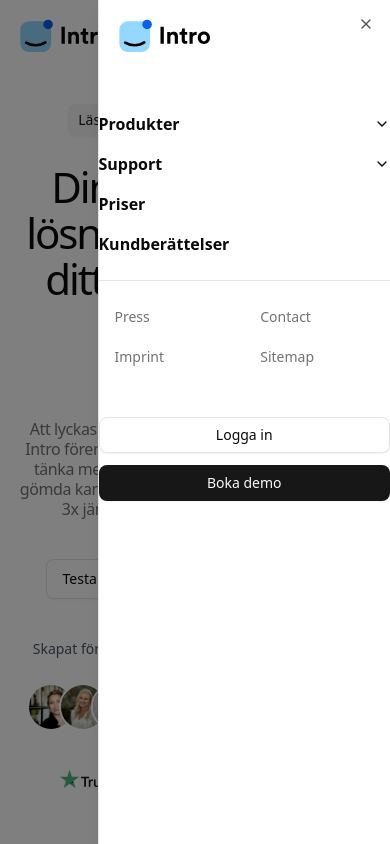
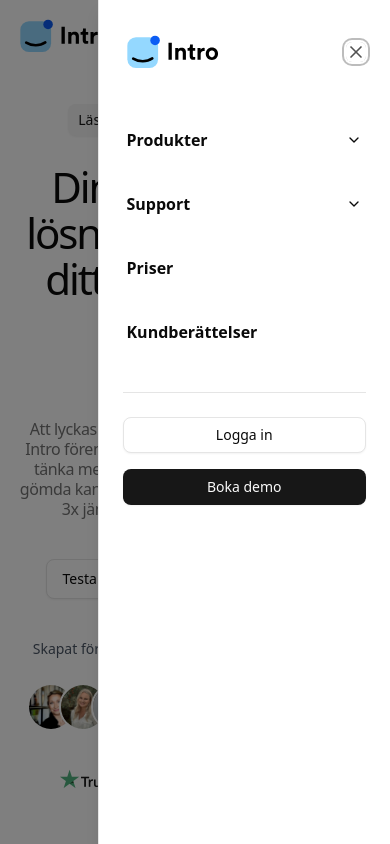
Before and after one commit to love9203/intro_landing_may, a Next.js app: page / in a window 390 px wide. Both pictures are taken after a click on the button 356 px from the left and 36 px from the top of the page. Shown: the top 844 px of the page. Built offline with nearby package versions, Linux system fonts and the light colour scheme.

Commit message:
Improve mobile menu styling and layout: 1) Enhanced padding and spacing, 2) Aligned logo and close button in same row, 3) Removed redundant X button, 4) Removed extra links section, 5) Added custom sheet component

```diff
--- /dev/null
+++ b/components/ui/custom-sheet.tsx
@@ -0,0 +1,51 @@
+"use client";
+
+import * as React from "react";
+import * as SheetPrimitive from "@radix-ui/react-dialog";
+import { cn } from "@/lib/utils";
+
+function CustomSheetContent({
+  className,
+  children,
+  side = "right",
+  hideCloseButton = false,
+  ...props
+}: React.ComponentProps<typeof SheetPrimitive.Content> & {
+  side?: "top" | "right" | "bottom" | "left";
+  hideCloseButton?: boolean;
+}) {
+  return (
+    <SheetPrimitive.Portal>
+      <SheetPrimitive.Overlay
+        className={cn(
+          "data-[state=open]:animate-in data-[state=closed]:animate-out data-[state=closed]:fade-out-0 data-[state=open]:fade-in-0 fixed inset-0 z-50 bg-black/50"
+        )}
+      />
+      <SheetPrimitive.Content
+        data-slot="sheet-content"
+        className={cn(
+          "bg-background data-[state=open]:animate-in data-[state=closed]:animate-out fixed z-50 flex flex-col gap-4 shadow-lg transition ease-in-out data-[state=closed]:duration-300 data-[state=open]:duration-500",
+          side === "right" &&
+            "data-[state=closed]:slide-out-to-right data-[state=open]:slide-in-from-right inset-y-0 right-0 h-full w-3/4 border-l sm:max-w-sm",
+          side === "left" &&
+            "data-[state=closed]:slide-out-to-left data-[state=open]:slide-in-from-left inset-y-0 left-0 h-full w-3/4 border-r sm:max-w-sm",
+          side === "top" &&
+            "data-[state=closed]:slide-out-to-top data-[state=open]:slide-in-from-top inset-x-0 top-0 h-auto border-b",
+          side === "bottom" &&
+            "data-[state=closed]:slide-out-to-bottom data-[state=open]:slide-in-from-bottom inset-x-0 bottom-0 h-auto border-t",
+          className
+        )}
+        {...props}
+      >
+        {children}
+        {!hideCloseButton && (
+          <SheetPrimitive.Close className="ring-offset-background focus:ring-ring data-[state=open]:bg-secondary absolute top-4 right-4 rounded-xs opacity-70 transition-opacity hover:opacity-100 focus:ring-2 focus:ring-offset-2 focus:outline-hidden disabled:pointer-events-none">
+            <span className="sr-only">Close</span>
+          </SheetPrimitive.Close>
+        )}
+      </SheetPrimitive.Content>
+    </SheetPrimitive.Portal>
+  );
+}
+
+export { CustomSheetContent };
--- a/components/ui/navbar1.tsx
+++ b/components/ui/navbar1.tsx
@@ -1,7 +1,7 @@
 "use client";
 
 import * as React from "react";
-import { Book, Trees, Sunset, Zap, Menu } from "lucide-react";
+import { Book, Trees, Sunset, Zap, Menu, X } from "lucide-react";
 import { Accordion, AccordionItem, AccordionTrigger, AccordionContent } from "@/components/ui/accordion";
 import { cn } from "@/lib/utils";
 import Link from 'next/link';
@@ -17,12 +17,13 @@
 } from "@/components/ui/navigation-menu";
 import {
   Sheet,
-  SheetContent,
   SheetDescription,
   SheetHeader,
   SheetTitle,
   SheetTrigger,
+  SheetClose,
 } from "@/components/ui/sheet";
+import { CustomSheetContent } from "@/components/ui/custom-sheet";
 
 export interface MenuItem {
   title: string;
@@ -182,36 +183,26 @@
                   <Menu className="size-4" />
                 </Button>
               </SheetTrigger>
-              <SheetContent className="overflow-y-auto">
-                <SheetHeader>
-                  <SheetTitle>
-                    <Link href={logo.url}>
-                      <Image src={logo.src} width={96} height={40} className="w-24 h-10" alt={logo.alt} />
-                    </Link>
-                  </SheetTitle>
-                </SheetHeader>
-                <div className="my-6 flex flex-col gap-6">
+              <CustomSheetContent hideCloseButton={true} className="overflow-y-auto px-6 py-8">
+                <div className="flex items-center justify-between mb-8">
+                  <Link href={logo.url}>
+                    <Image src={logo.src} width={96} height={40} className="w-24 h-10" alt={logo.alt} />
+                  </Link>
+                  <SheetClose className="rounded-sm opacity-70 ring-offset-background transition-opacity hover:opacity-100 focus:outline-none focus:ring-2 focus:ring-ring focus:ring-offset-2 disabled:pointer-events-none">
+                    <X className="h-5 w-5" />
+                    <span className="sr-only">Close</span>
+                  </SheetClose>
+                </div>
+                <div className="flex flex-col gap-8">
                   <Accordion
                     type="single"
                     collapsible
-                    className="flex w-full flex-col gap-4">
+                    className="flex w-full flex-col gap-6">
 
                     {menu.map((item) => renderMobileMenuItem(item))}
                   </Accordion>
-                  <div className="border-t py-4">
-                    <div className="grid grid-cols-2 justify-start">
-                      {mobileExtraLinks.map((link, idx) =>
-                      <Link
-                        key={idx}
-                        className="inline-flex h-10 items-center gap-2 whitespace-nowrap rounded-md px-4 py-2 text-sm font-medium text-muted-foreground transition-colors hover:bg-muted hover:text-accent-foreground"
-                        href={link.url}>
 
-                          {link.name}
-                        </Link>
-                      )}
-                    </div>
-                  </div>
-                  <div className="flex flex-col gap-3">
+                  <div className="flex flex-col gap-4 mt-2 border-t pt-6">
                     <Button asChild variant="outline">
                       <Link href={auth.login.url}>{auth.login.text}</Link>
                     </Button>
@@ -220,7 +211,7 @@
                     </Button>
                   </div>
                 </div>
-              </SheetContent>
+              </CustomSheetContent>
             </Sheet>
           </div>
         </div>
@@ -280,14 +271,14 @@
   if (item.items) {
     return (
       <AccordionItem key={item.title} value={item.title} className="border-b-0">
-        <AccordionTrigger className="py-0 font-semibold hover:no-underline">
+        <AccordionTrigger className="py-2 px-1 font-semibold hover:no-underline text-base">
           {item.title}
         </AccordionTrigger>
-        <AccordionContent className="mt-2">
+        <AccordionContent className="mt-2 pl-2">
           {item.items.map((subItem) =>
           <Link
             key={subItem.title}
-            className="flex select-none gap-4 rounded-md p-3 leading-none outline-none transition-colors hover:bg-muted hover:text-accent-foreground"
+            className="flex select-none gap-4 rounded-md p-3 my-1 leading-none outline-none transition-colors hover:bg-muted hover:text-accent-foreground"
             href={subItem.url}>
 
               {subItem.icon}
@@ -310,7 +301,7 @@
     <Link
       key={item.title}
       href={item.url}
-      className="font-semibold"
+      className="font-semibold py-2 px-1 block text-base"
       onClick={item.onClick}>
 
       {item.title}
```
